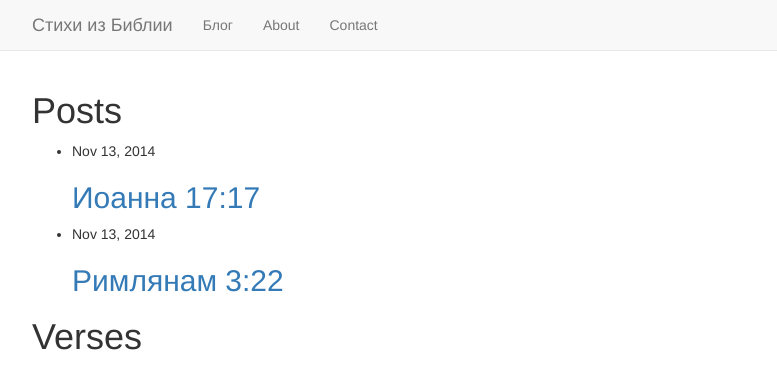
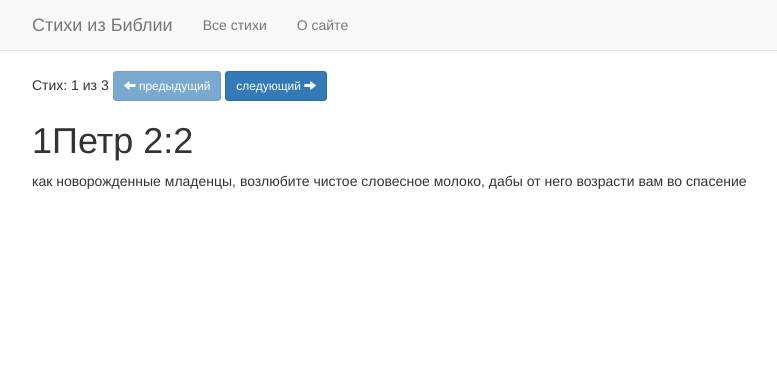
Before and after one commit to prostodemon/bible-verse, a Jekyll site: the page built from index.html, in a window 1280 px wide. Shown: the top 389 px of the page, without its empty margins (38-815 px from the left). Built offline with Jekyll 4.4.1, drawn with Linux system fonts in a browser that asks for light colours; nearby versions of some CDN libraries; the list of posts is cut into pages by our own code.

Commit message:
Finished first version. 3 verses added.

```diff
--- a/_config.yml
+++ b/_config.yml
@@ -1,15 +1,13 @@
 # Site settings
-title: Your awesome title
-email: your-email@domain.com
-description: > # this means to ignore newlines until "baseurl:"
-  Write an awesome description for your new site here. You can edit this
-  line in _config.yml. It will appear in your document head meta (for
-  Google search results) and in your feed.xml site description.
-baseurl: "" # the subpath of your site, e.g. /blog/
+title: Стихи из Библии
+email: gilnator@gmail.com
+description: Мини-сайт для просмотра любимых стихов из Библии.
 #url: "http://127.0.0.1:4000" # the base hostname & protocol for your site
 url: "http://prostodemon.github.io/bible-verse" # the base hostname & protocol for your site
-twitter_username: jekyllrb
-github_username:  jekyll
+paginate: 1
+
+vk_author_link: http://vk.com/iganin
+github_username:  prostodemon
 
 # Build settings
 markdown: kramdown
--- a/_includes/nav.html
+++ b/_includes/nav.html
@@ -11,9 +11,8 @@
         </div>
         <div id="navbar" class="navbar-collapse collapse">
             <ul class="nav navbar-nav">
-                <li><a href="post">Блог</a></li>
-                <li><a href="about">About</a></li>
-                <li><a href="contact">Contact</a></li>
+                <li><a href="{{ '/list-posts' | prepend: site.url }}">Все стихи</a></li>
+                <li><a href="{{ '/about' | prepend: site.url }}">О сайте</a></li>
             </ul>
         </div><!--/.nav-collapse -->
     </div>
--- a/_layouts/post.html
+++ b/_layouts/post.html
@@ -7,9 +7,6 @@ layout: default
     <div class="jumbotron">
         <h1>{{ page.title }}</h1>
         <p>{{ content }}</p>
-        <p>
-            <a class="btn btn-lg btn-primary" href="../../components/#navbar" role="button">View navbar docs »</a>
-        </p>
     </div>
 
 </div>
--- /dev/null
+++ b/_posts/2014-11-13-2tim3-16.markdown
@@ -0,0 +1,6 @@
+---
+layout: post
+title:  "2Тим 3:16"
+---
+
+Все Писание богодухновенно и полезно для научения, для обличения, для исправления, для наставления в праведности
--- /dev/null
+++ b/_posts/2014-11-14-ps118-105.markdown
@@ -0,0 +1,6 @@
+---
+layout: post
+title:  "Пс 118:105"
+---
+
+Слово Твое — светильник ноге моей и свет стезе моей.
--- /dev/null
+++ b/_posts/2014-11-16-1pet2-2.markdown
@@ -0,0 +1,6 @@
+---
+layout: post
+title:  "1Петр 2:2"
+---
+
+как новорожденные младенцы, возлюбите чистое словесное молоко, дабы от него возрасти вам во спасение
--- a/index.html
+++ b/index.html
@@ -1,29 +1,38 @@
 ---
 layout: default
 ---
-
-  <h1 class="page-heading">Posts</h1>
-
-  <ul class="post-list">
-    {% for post in site.posts %}
-      <li>
-        <span class="post-meta">{{ post.date | date: "%b %-d, %Y" }}</span>
-
-        <h2>
-          <a class="post-link" href="{{ post.url | prepend: site.url }}">{{ post.title }}</a>
-        </h2>
-      </li>
-    {% endfor %}
-  </ul>
+<!-- Pagination links -->
+<p>
+    <span class="page_number ">Стих: {{ paginator.page }} из {{ paginator.total_pages }}</span>
+    {% if paginator.previous_page %}
+    <a href="{{ paginator.previous_page_path }}" class="previous btn btn-primary btn-sm" title="предыдущий стих">
+        <span class="glyphicon glyphicon-arrow-left" aria-hidden="true"></span>
+        предыдущий
+    </a>
+    {% else %}
+    <a href="{{ paginator.previous_page_path }}" class="previous btn btn-primary btn-sm disabled" title="предыдущий стих">
+        <span class="glyphicon glyphicon-arrow-left" aria-hidden="true"></span>
+        предыдущий
+    </a>
+    {% endif %}
 
 
-    <h1 class="page-heading">Verses</h1>
+    {% if paginator.next_page %}
+    <a href="{{ paginator.next_page_path }}" class="next btn btn-primary btn-sm right" title="следующий стих">
+        следующий
+        <span class="glyphicon glyphicon-arrow-right" aria-hidden="true"></span>
+    </a>
+    {% else %}
+    <a href="{{ paginator.next_page_path }}" class="next btn btn-primary btn-sm right disabled" title="следующий стих">
+        следующий
+        <span class="glyphicon glyphicon-arrow-right" aria-hidden="true"></span>
+    </a>
+    {% endif %}
+</p>
 
-
-<ul class="post-list">
-    {% for verse in site.verses %}
-    <li>
-        <a class="post-link" href="{{ verse.url | prepend: site.url }}">{{ verse.title }}</a>
-    </li>
-    {% endfor %}
-</ul>
+{% for post in paginator.posts %}
+<div class="verse">
+    <h1>{{ post.title }}</h1>
+    <p>{{ post.content }}</p>
+</div>
+{% endfor %}
```
Also changed, not shown: _posts/2014-11-13-welcome-to-jekyll.markdown (deleted, +0 -8 lines), _posts/2014-11-14-custom-post.markdown (deleted, +0 -8 lines), about.md (+3 -5 lines), list-posts/index.html (added, +18 -0 lines), scss/bible-verse.scss (deleted, +0 -47 lines).
